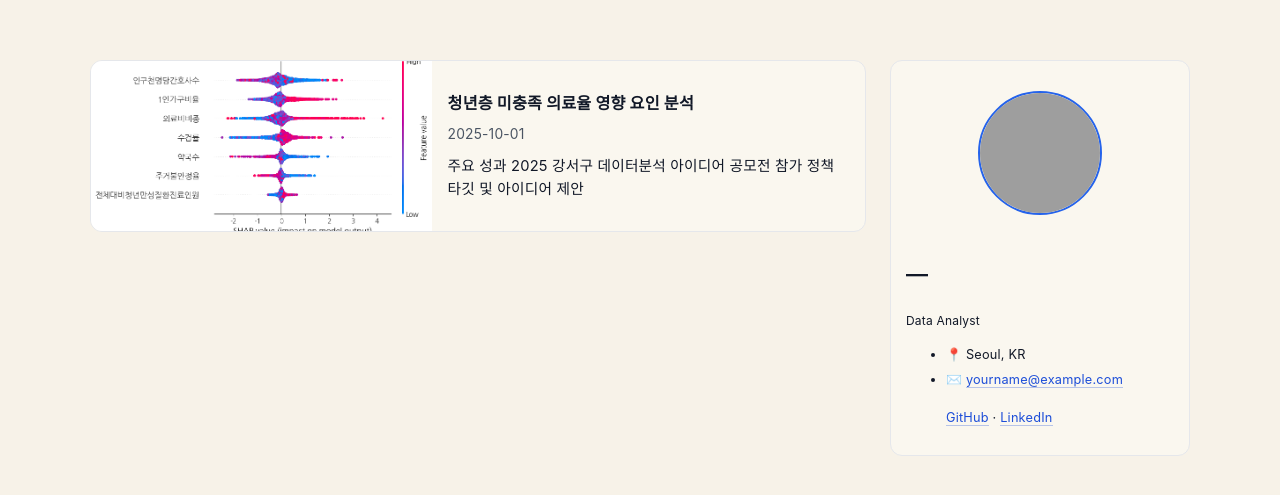
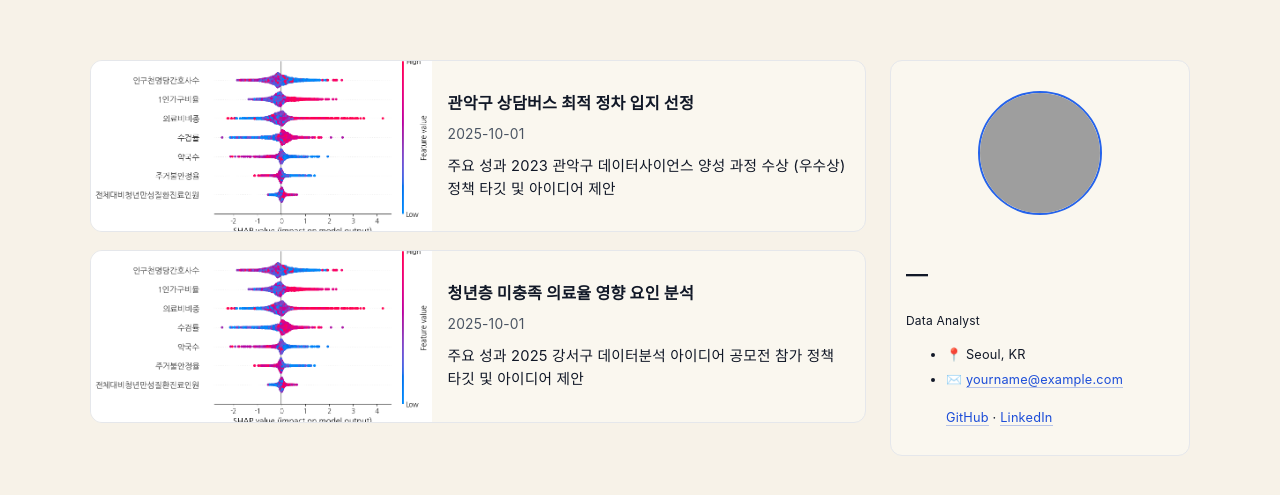
Before and after one commit to yeonglan/yeonglan.github.io, a Jekyll site: the page built from index.md, in a window 1280 px wide. Shown: the top 495 px of the page. Built offline with Jekyll 4.4.1, drawn with Linux system fonts in a browser that asks for light colours; some web fonts are replaced; grey boxes are pictures that could not be loaded.

Commit message:
Update project1.md

```diff
--- a/_projects/project1.md
+++ b/_projects/project1.md
@@ -1,3 +1,36 @@
+---
+title: "관악구 상담버스 최적 정차 입지 선정"
+order: 2
+thumbnail: assets/img/thumbs/shap_summary.png
+tags: [Health, Policy, ML]
+links:
+  repo: https://github.com/YOUR/repo1
+  report: /assets/docs/umnd-report.pdf
+---
+
+## 주요 성과
+- 2023 관악구 데이터사이언스 양성 과정 수상 (우수상)
+- 정책 타깃 및 아이디어 제안
 
 
-## 주요 성과
+## 개요
+4인 팀 프로젝트를 진행하며, 데이터 설계, 수집, 전처리, 모델링, 시각화 전반에 걸쳐 기여했습니다.
+
+1. 회귀 알고리즘으로 관악구 상담버스 정차 입지 제안
+
+
+## 상세 내용
+
+
+
+## 느낀 점
+
+
+
+## 기술스택
+Python(pandas, scikit-learn), QGIS
+
+
+## 링크
+- 코드: [GitHub]({{ page.links.repo }})
+- 보고서: [PDF]({{ page.links.report }})
```
